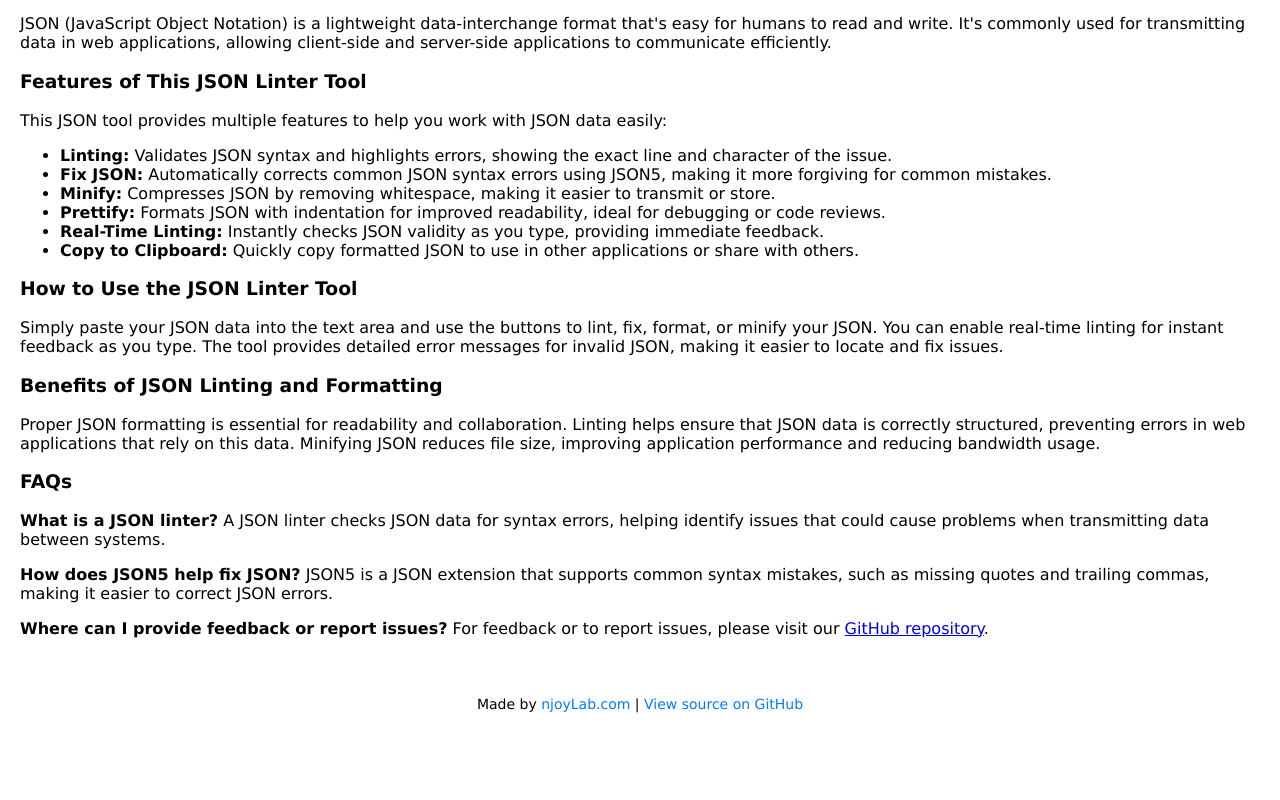
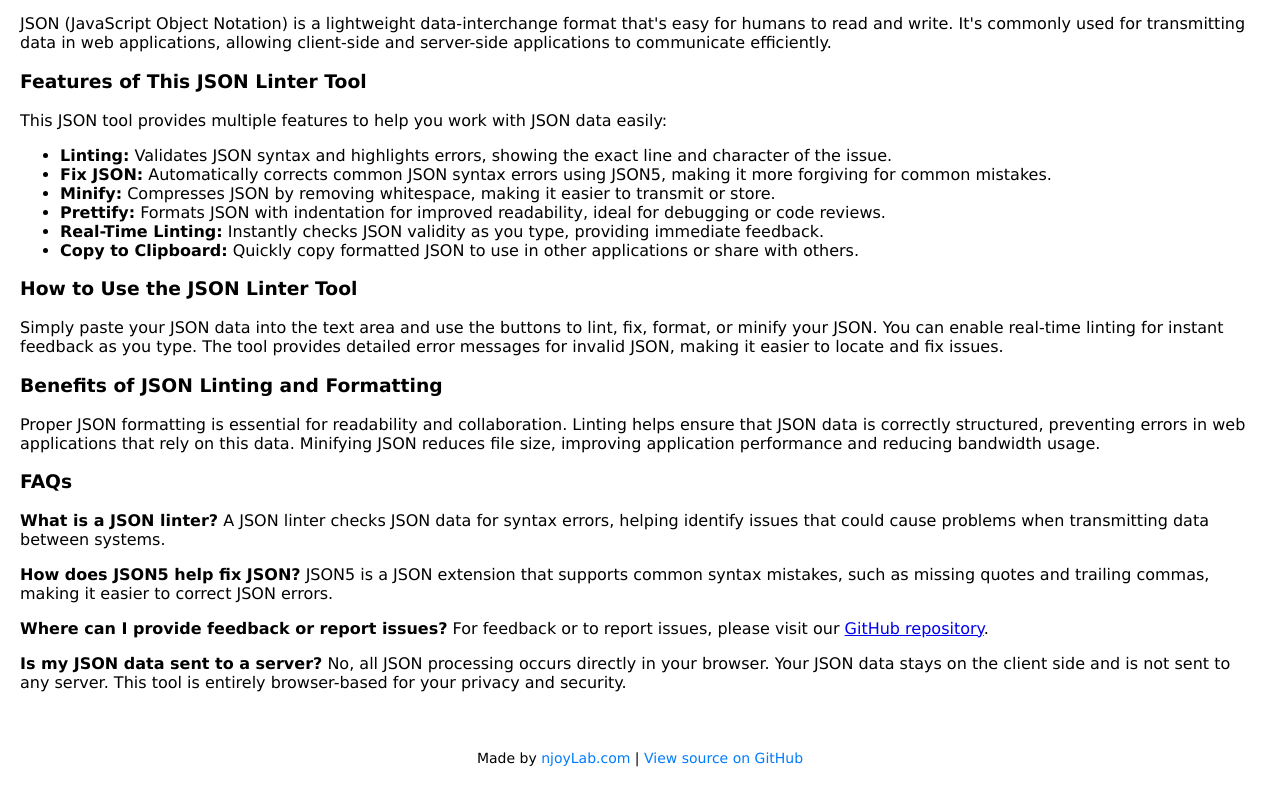
Before and after one commit to njoylab/json-linter-tool, a plain HTML site: page index.html in a window 1280 px wide. Shown: the part 621-1421 px from the top of the page. Before the commit the page ends 1367 px from the top, so only its background shows below. Drawn offline with nearby package versions, Linux system fonts and the light colour scheme.

Commit message:
added faq

```diff
--- a/index.html
+++ b/index.html
@@ -184,6 +184,9 @@
         <p><strong>Where can I provide feedback or report issues?</strong> For feedback or to report issues, please
             visit our <a href="https://github.com/yourusername/json-linter-tool" target="_blank">GitHub repository</a>.
         </p>
+        <p><strong>Is my JSON data sent to a server?</strong> No, all JSON processing occurs directly in your browser.
+            Your JSON data stays on the client side and is not sent to any server. This tool is entirely browser-based
+            for your privacy and security.</p>
     </section>
 
     <footer>
```
